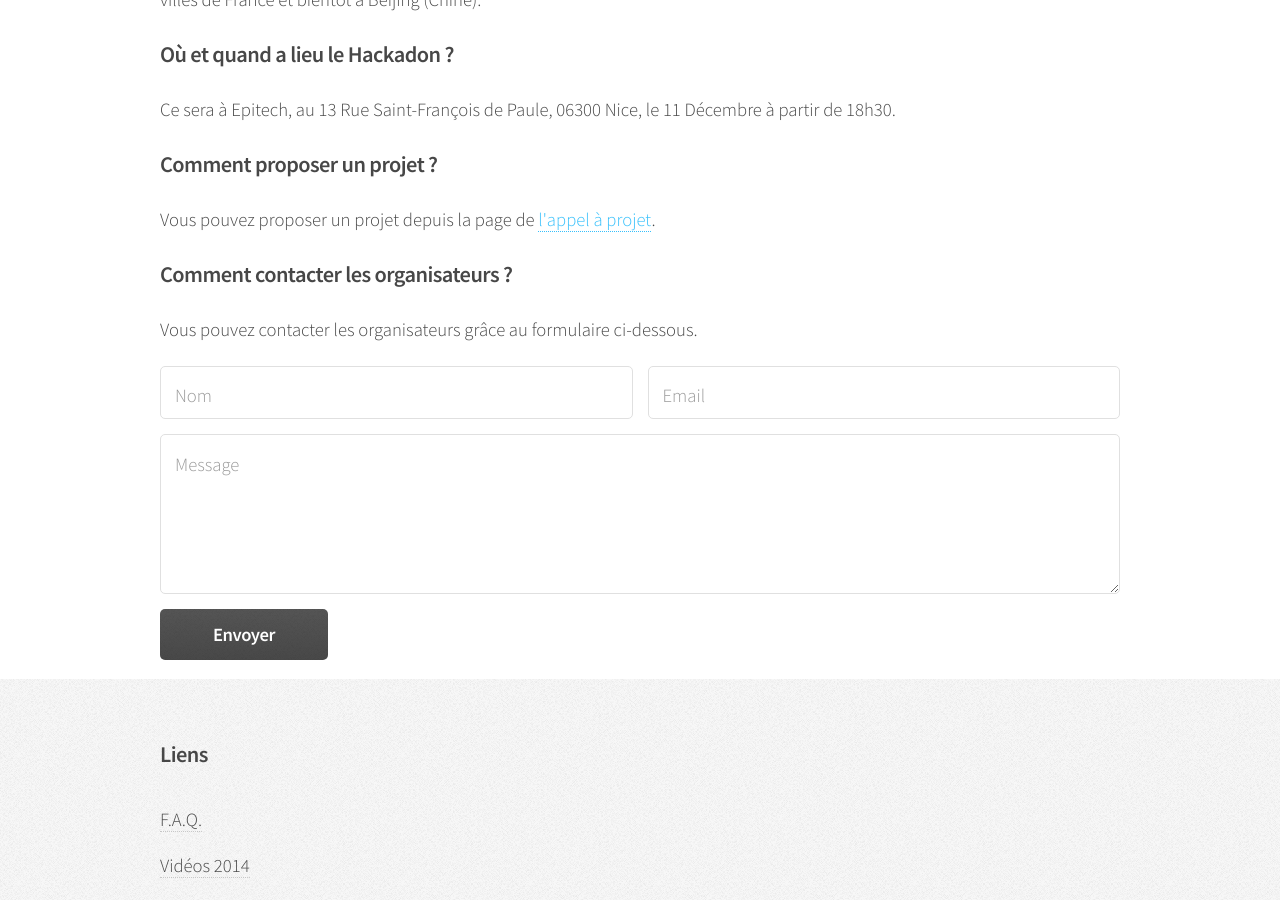
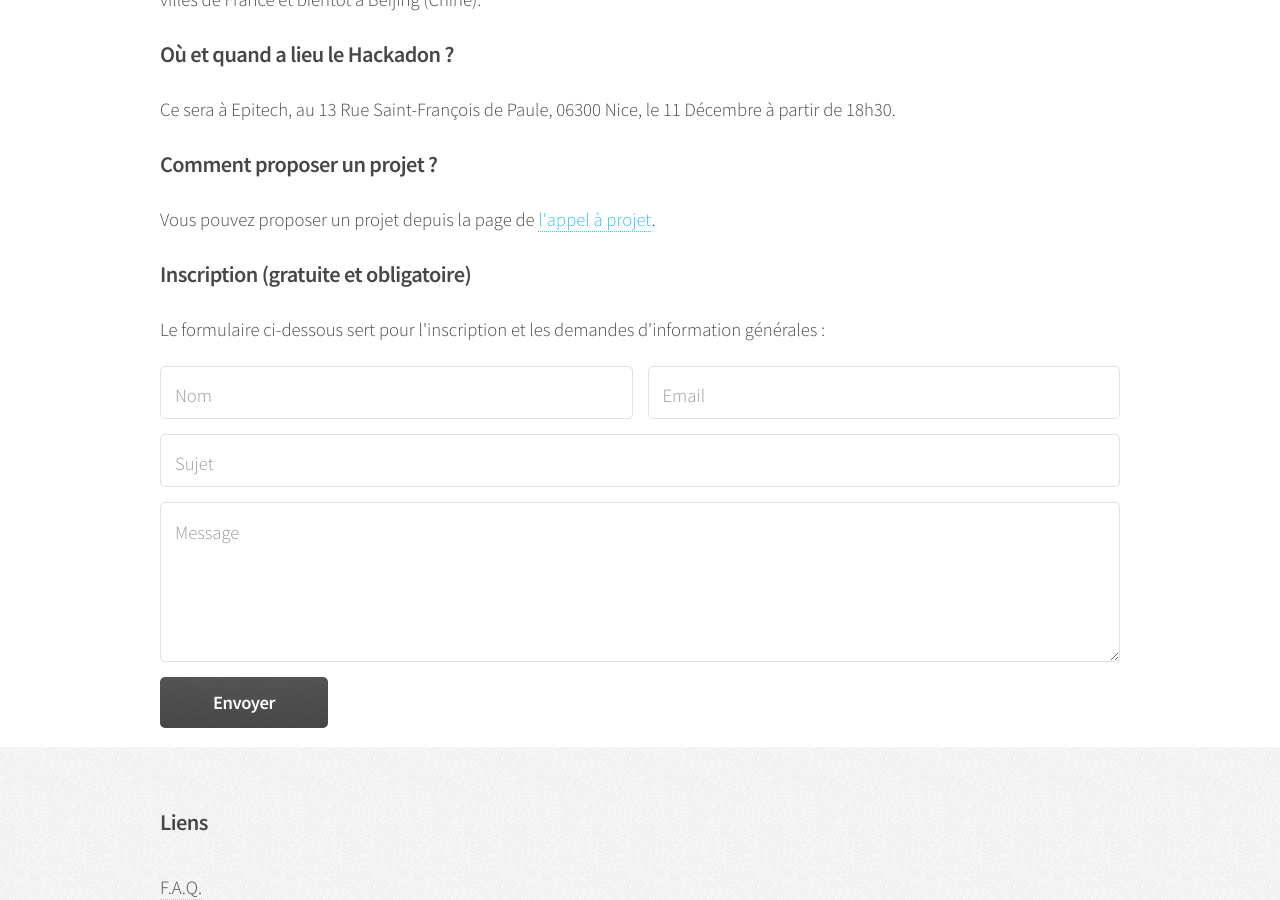
Before and after one commit to bzg/hackadon-fr, a Jekyll site: the page built from hackadons2015/nice-epitech-oslantis.html, in a window 1280 px wide and 900 px high, scrolled down 1329 px. Built offline with Jekyll 4.4.1, drawn with Linux system fonts in a browser that asks for light colours; nearby versions of some CDN libraries; library files that are not in the unit come from our copies.

Commit message:
Mise à jour du formulaire d'inscription.

```diff
--- a/hackadons2015/nice-epitech-oslantis.html
+++ b/hackadons2015/nice-epitech-oslantis.html
@@ -34,10 +34,11 @@ layout: default
 
     <p>Vous pouvez proposer un projet depuis la page de <a href="../appel-a-projets-2015.html">l'appel à projet</a>.</p>
 
-    <h3>Comment contacter les organisateurs ?</h3>
+    <a name="inscription"></a>
+    <h3>Inscription (gratuite et obligatoire)</h3>
 
-    <p>Vous pouvez contacter les organisateurs grâce au formulaire
-      ci-dessous.</a>
+    <p>Le formulaire ci-dessous sert pour l'inscription et les
+      demandes d'information générales :</p>
 
     <section class="12u">
     <form action="http://flipmail.co/api/6vYmJ3paMaLcL3vWEumz" method="post">
@@ -48,6 +49,11 @@ layout: default
         <div class="6u">
           <input type="email" name="email" id="email" placeholder="Email" />
         </div>
+      </div>
+      <div class="row half">
+	<div class="12u">
+	  <input type="text" name="sujet" id="sujet" placeholder="Sujet" />
+	</div>
       </div>
       <div class="row half">
         <div class="12u">
```
Also changed, not shown: hackadons2015/orleans-labomedia-artefact.html (+9 -3 lines), hackadons2015/paris-withoutmodel.html (+9 -2 lines), appel-a-projets-2015.html (line endings or trailing spaces).
